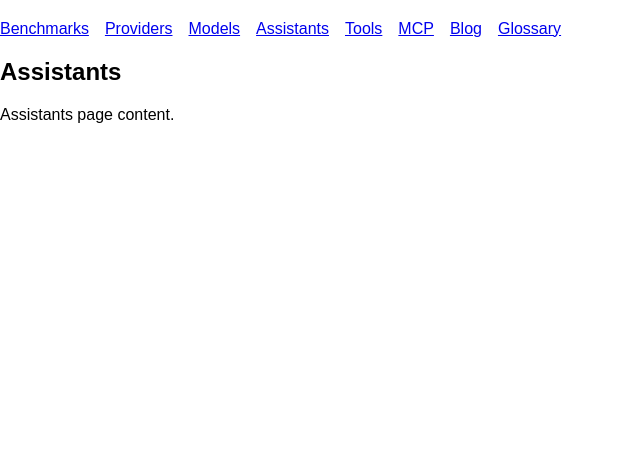
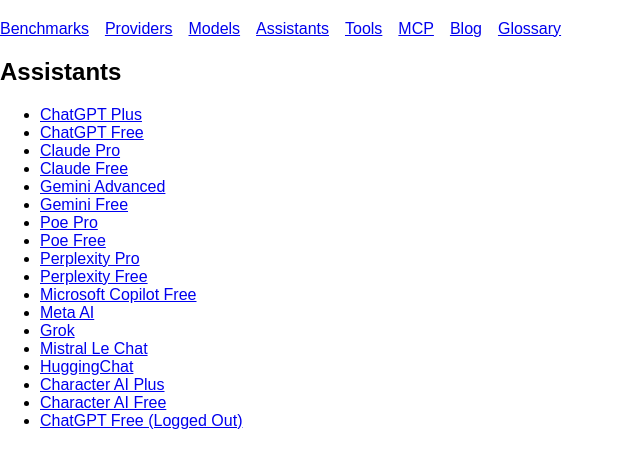
Before and after one commit to 0xSMW/benched.ai, an Astro site: page /assistants in a window 1280 px wide. Shown: the part 60-528 px from the top of the page, without its empty margins (0-640 px from the left). Built offline with nearby package versions, Linux system fonts and the light colour scheme; Astro itself is replaced by a stand-in of ours.

Commit message:
Add assistant pages

```diff
--- /dev/null
+++ b/src/data/assistants.ts
@@ -0,0 +1,20 @@
+export const assistants = [
+  { slug: 'chatgpt-plus', name: 'ChatGPT Plus' },
+  { slug: 'chatgpt-free', name: 'ChatGPT Free' },
+  { slug: 'claude-pro', name: 'Claude Pro' },
+  { slug: 'claude-free', name: 'Claude Free' },
+  { slug: 'gemini-advanced', name: 'Gemini Advanced' },
+  { slug: 'gemini-free', name: 'Gemini Free' },
+  { slug: 'poe-pro', name: 'Poe Pro' },
+  { slug: 'poe-free', name: 'Poe Free' },
+  { slug: 'perplexity-pro', name: 'Perplexity Pro' },
+  { slug: 'perplexity-free', name: 'Perplexity Free' },
+  { slug: 'microsoft-copilot-free', name: 'Microsoft Copilot Free' },
+  { slug: 'meta-ai', name: 'Meta AI' },
+  { slug: 'grok', name: 'Grok' },
+  { slug: 'mistral-le-chat', name: 'Mistral Le Chat' },
+  { slug: 'huggingchat', name: 'HuggingChat' },
+  { slug: 'character-ai-plus', name: 'Character AI Plus' },
+  { slug: 'character-ai-free', name: 'Character AI Free' },
+  { slug: 'chatgpt-free-logged-out', name: 'ChatGPT Free (Logged Out)' },
+]
--- a/src/pages/assistants/index.astro
+++ b/src/pages/assistants/index.astro
@@ -1,9 +1,14 @@
 ---
 import Layout from '../../components/Layout.astro'
-title: "Assistants Page"
+import { assistants } from '../../data/assistants'
+title: "Assistants"
 ---
 
 <Layout>
   <h2>Assistants</h2>
-  <p>Assistants page content.</p>
+  <ul>
+    {assistants.map(a => (
+      <li><a href={`/assistants/${a.slug}/`}>{a.name}</a></li>
+    ))}
+  </ul>
 </Layout>
```
Also changed, not shown: plan/add-assistant-pages.md (added, +11 -0 lines), release-notes.md (+1 -0 lines), src/pages/assistants/[assistant].astro (+6 -2 lines).
